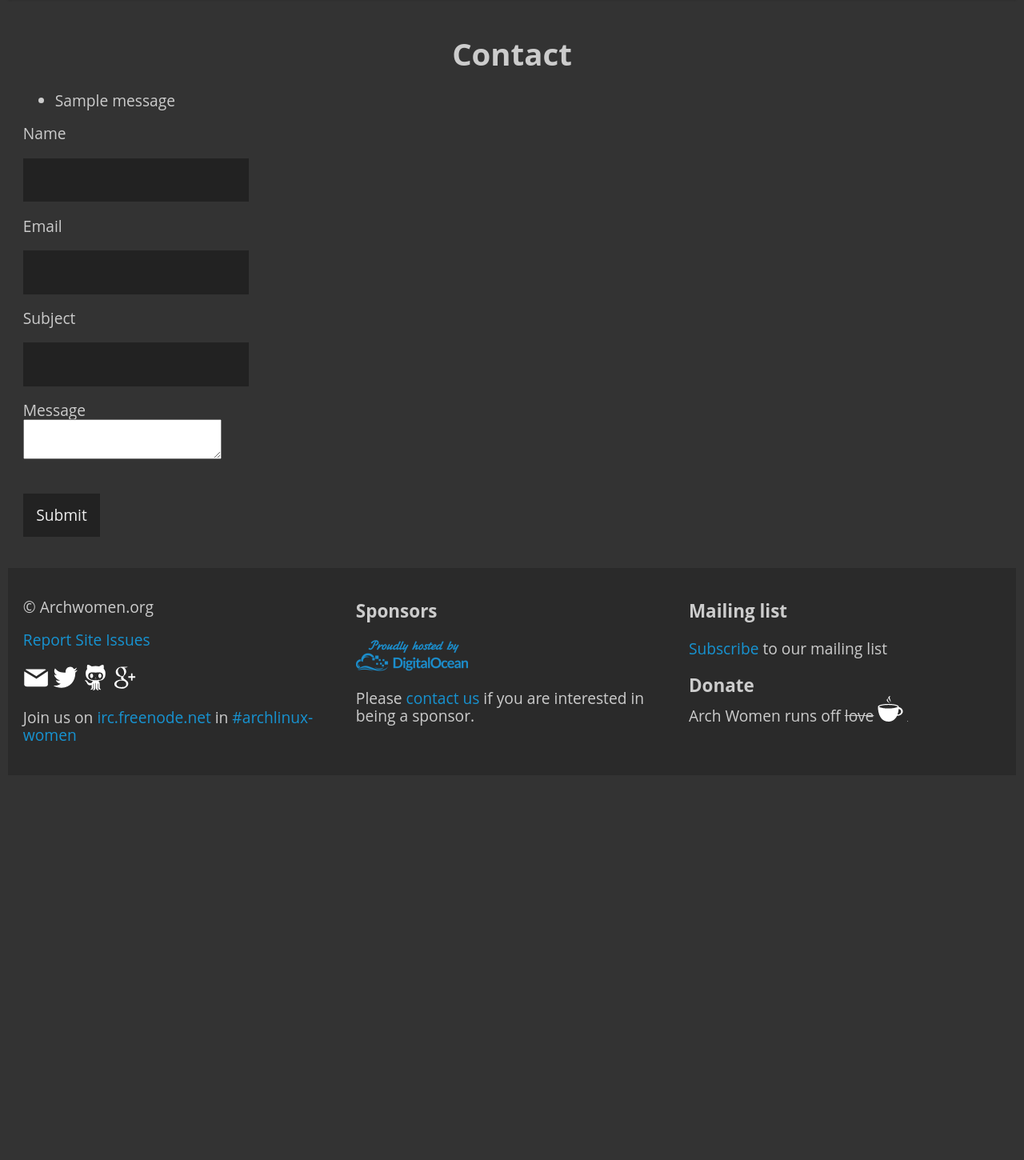
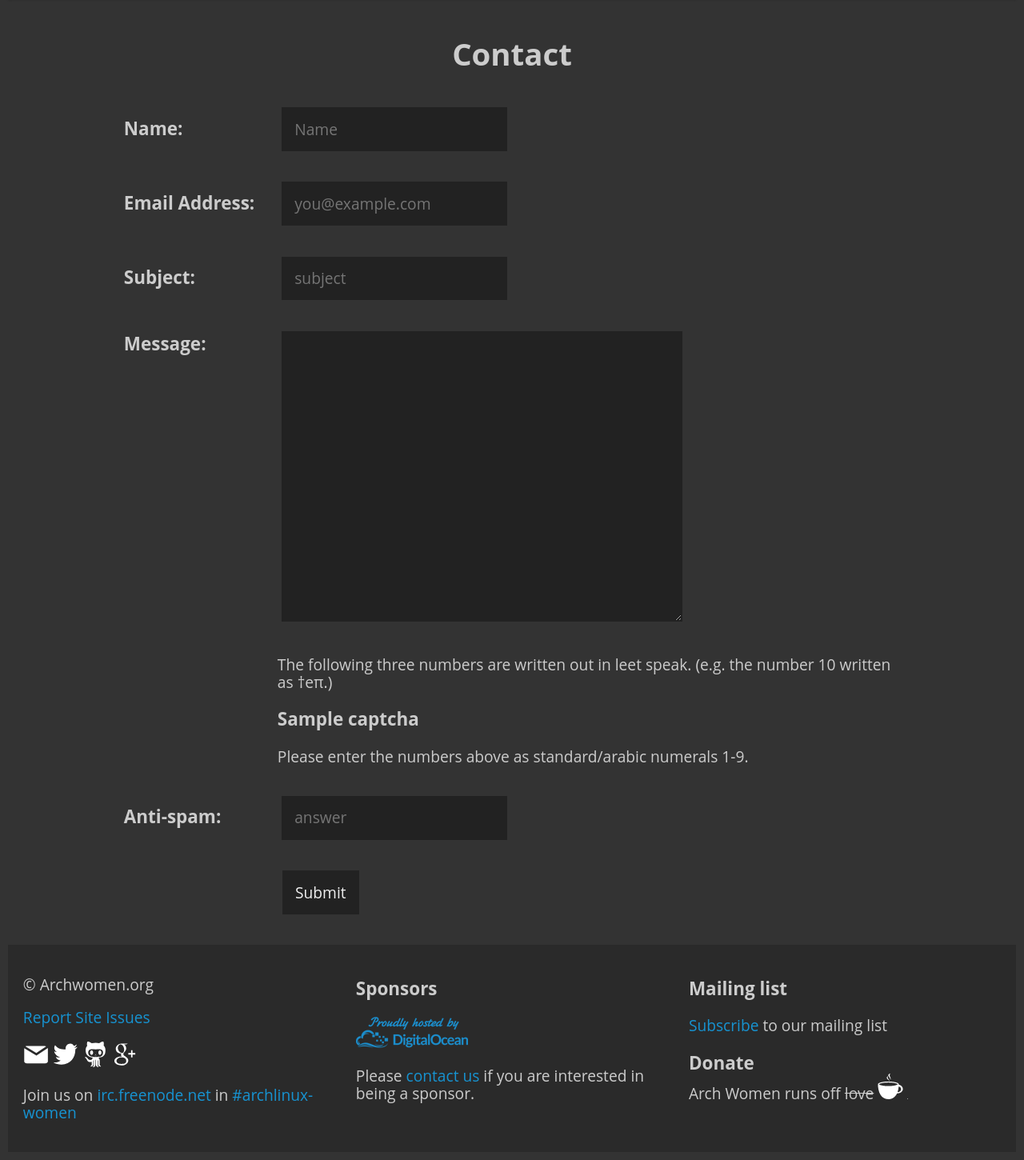
Before and after one commit to archwomen/flask-website, a Flask app: template templates/contact.html in a window 1280 px wide. Shown: the part 89-1539 px from the top of the page at 80% size. Before the commit the page ends 1015 px from the top, so only its background shows below. Run offline with Flask 2, Linux system fonts and the light colour scheme; the template is opened without the code that fills it: most values are stand-ins (such as "Sample title", 1, 10 or a date in 2020); one stand-in notice (Sample message) is shown; form fields are guessed from the names that the template uses; some libraries are stand-ins or nearby versions.

Commit message:
changed markdown validation to whitelist first, added working contact form

```diff
--- a/app.py
+++ b/app.py
@@ -1,10 +1,12 @@
 #!/usr/bin/env python2
+# encoding: utf-8
 # -*- coding: utf-8 -*-
 """
 archwomen.org website
 """
 
 import os
+import random
 import codecs
 import re
 import feedparser
@@ -12,10 +14,12 @@ import icalendar
 from datetime import datetime, timedelta, tzinfo
 from dateutil.rrule import *
 from pygments.formatters import HtmlFormatter
-from flask import Flask, render_template, Markup, abort, safe_join, request, flash
+from flask import Flask, render_template, Markup, abort, safe_join, request, session
 from markdown import markdown
 from markdown.extensions.codehilite import CodeHiliteExtension
 from markdown.extensions.extra import ExtraExtension
+from markdown.extensions.sane_lists import SaneListExtension
+from markdown.extensions.smarty import SmartyExtension
 from bleach.sanitizer import Cleaner
 #from flask_frozen import Freezer
 
@@ -53,8 +57,18 @@ def parse_recurrences(recur_rule, start, exclusions):
     return dates
 
 def sanitize_html(text):
-    cleaner = Cleaner(tags=['acronym', 'blockquote', 'br', 'table', 'th', 'tr', 'td', 'caption', 'colgroup', 'col', 'thead', 'tbody', 'tfoot'],
-                      attributes={'acronym': ['title']},
+    cleaner = Cleaner(tags=['a', 'abbr', 'b', 'blockquote', 'br', 'caption', 'code',
+                            'col', 'colgroup', 'dd', 'del', 'div', 'dl', 'dt', 'em',
+                            'figcaption', 'figure', 'h1', 'h2', 'h3', 'h4', 'h5',
+                            'h6', 'hr', 'i', 'img', 'ins', 'li', 'mark', 'ol', 'p',
+                            'pre', 's', 'span', 'strong', 'sub', 'sup', 'table',
+                            'tbody', 'td', 'tfoot', 'th', 'thead', 'tr', 'u', 'ul'],
+                      attributes={'*': ['class', 'id'],
+                                  'abbr': ['title'],
+                                  'a': ['alt', 'href', 'title'],
+                                  'img': ['alt', 'src', 'title']},
+                      styles=[],
+                      protocols=['http', 'https', 'mailto'],
                       strip=False,
                       strip_comments=True,
                       filters=None)
@@ -62,12 +76,20 @@ def sanitize_html(text):
     return sanitized
 
 app = Flask(__name__)
+app.secret_key = os.getenv('SECRET_KEY')
 
 @app.template_filter('markdown')
 def markdown_filter(text):
     """ Convert markdown to html """
-    safe_text = sanitize_html(text)
-    return Markup(markdown(safe_text, extensions=[CodeHiliteExtension(linenums=False, css_class='highlight'), ExtraExtension()]))
+    md2html = markdown(text, extensions=[CodeHiliteExtension(linenums=False, css_class='highlight'),
+                                         ExtraExtension(),
+                                         SaneListExtension(),
+                                         SmartyExtension(smart_dashes=True,
+                                                         smart_quotes=False,
+                                                         smart_angled_quotes=False,
+                                                         smart_ellipses=False)])
+    safe_html = sanitize_html(md2html)
+    return Markup(safe_html)
 
 @app.route('/pygments.css')
 def pygments_css():
@@ -106,6 +128,42 @@ def index():
 @app.route('/donate/')
 def donate():
     return render_template('donate.html', title="Donate", od=True)
+
+@app.route('/contact/', methods=['GET', 'POST'])
+def contact():
+    if request.method == 'POST':
+        result = request.form
+        user_answer = result['captcha']
+        user_answer = ''.join(user_answer.split())
+        if 'goodanswer' in session:
+            correct_answer = session['goodanswer']
+        if user_answer == correct_answer:
+            msg = render_template("email.txt",
+                                  name=result['name'],
+                                  email=result['email'],
+                                  subject=result['subject'],
+                                  message=result['message'])
+            try:
+                p = os.popen("/usr/bin/sendmail -f contact@archwomen.org -t -i", "w")
+                p.write(msg)
+                p.close()
+            except:
+                return render_template('submit.html', title="Submit", status="There was an error and the email wasn't sent", message=result['message'])
+            session.pop('goodanswer', None)
+            return render_template('submit.html', title="Submit", status="Email sent sucessfully. We will respond back soon.", message=result['message'])
+        else:
+            return render_template('submit.html', title="Submit", status="The captcha was incorrect, please try again.", message=result['message'])
+    numbers = {1: '0N3', 2: '†wo', 3: 'ThГ33', 4: 'f0uГ', 5: 'f1v€', 6: '$|X', 7: 'S€\/EN', 8: 'e;gh+', 9: 'π1N3'}
+    question = ""
+    answer = ""
+    for i in range(3):
+        rannum = random.choice([1, 2, 3, 4, 5, 6, 7, 8, 9])
+        question += '{0} '.format(numbers[rannum])
+        answer += str(rannum)
+    if 'goodanswer' in session:
+        session.pop('goodanswer', None)
+    session['goodanswer'] = answer
+    return render_template('contact.html', title="Contact", captcha=unicode(question, 'utf-8'))
 
 #@app.route('/contact/', methods=['POST'])
 #def contact():
--- a/templates/contact.html
+++ b/templates/contact.html
@@ -1,28 +1,34 @@
 {% extends "base.html" %}
 {% block content %}
-  <article>
+  <article class="page">
     <h1>Contact</h1>
-    {% with messages = get_flashed_messages() %}
-      {% if messages %}
-        <ul class=flashes>
-        {% for message in messages %}
-          <li>{{ message }}</li>
-        {% endfor %}
-        </ul>
-      {% endif %}
-    {% endwith %}
-      {% macro render_field(field) %}
-        <dt>{{ field.label }}</dt>
-        <dd>{{ field(**kwargs)|safe }}</dd>
-      {% endmacro %}
-      <form action="{{ url_for('contact') }}" method=post>
-        <dl>
-          {{ render_field(form.name) }}
-          {{ render_field(form.email) }}
-          {{ render_field(form.subject) }}
-          {{ render_field(form.message) }}
-        </dl>
-        {{ form.submit }}
-      </form>
+    <form id="contact" name="contactform" method="post" action="{{ url_for('contact') }}">
+      <label for="name">
+        <h3>Name:</h3>
+      </label>
+      <input type="text" name="name" placeholder="Name"><br />
+      <label for="email">
+        <h3>Email Address:</h3>
+      </label>
+      <input type="email" name="email" required placeholder="you@example.com"><br />
+      <label for="subject">
+        <h3>Subject:</h3>
+      </label>
+      <input type="text" name="subject" placeholder="subject"><br />
+      <label for="message" style="vertical-align:top;">
+        <h3>Message:</h3>
+      </label>
+      <textarea name="message" required id="message" rows="15" cols="40"></textarea><br />
+      <section style="margin-left:10em;">
+        <p>The following three numbers are written out in leet speak. (e.g. the number 10 written as †eπ.)</p>
+        <h3>{{ captcha }}</h3>
+        <p>Please enter the numbers above as standard/arabic numerals 1-9.</p>
+      </section>
+      <label for="captcha">
+        <h3>Anti-spam:</h3>
+      </label>
+      <input type="text" name="captcha" placeholder="answer"><br />
+      <input type="submit" value="Submit">
+    </form>
   <article>
 {% endblock %}
```
Also changed, not shown: content/pages/contact.md (deleted, +0 -20 lines), content/pages/test.md (+2 -2 lines), templates/submit.html (added, +9 -0 lines), 1 other file.
